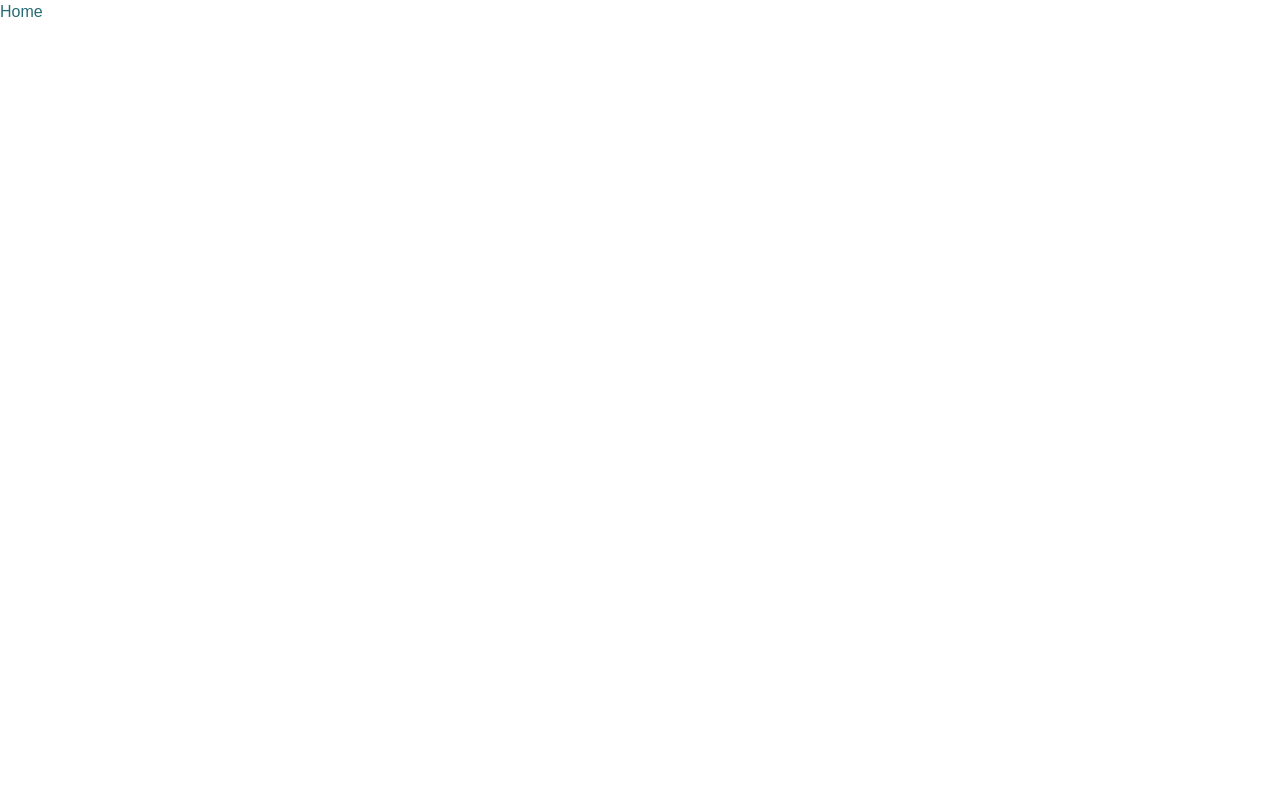
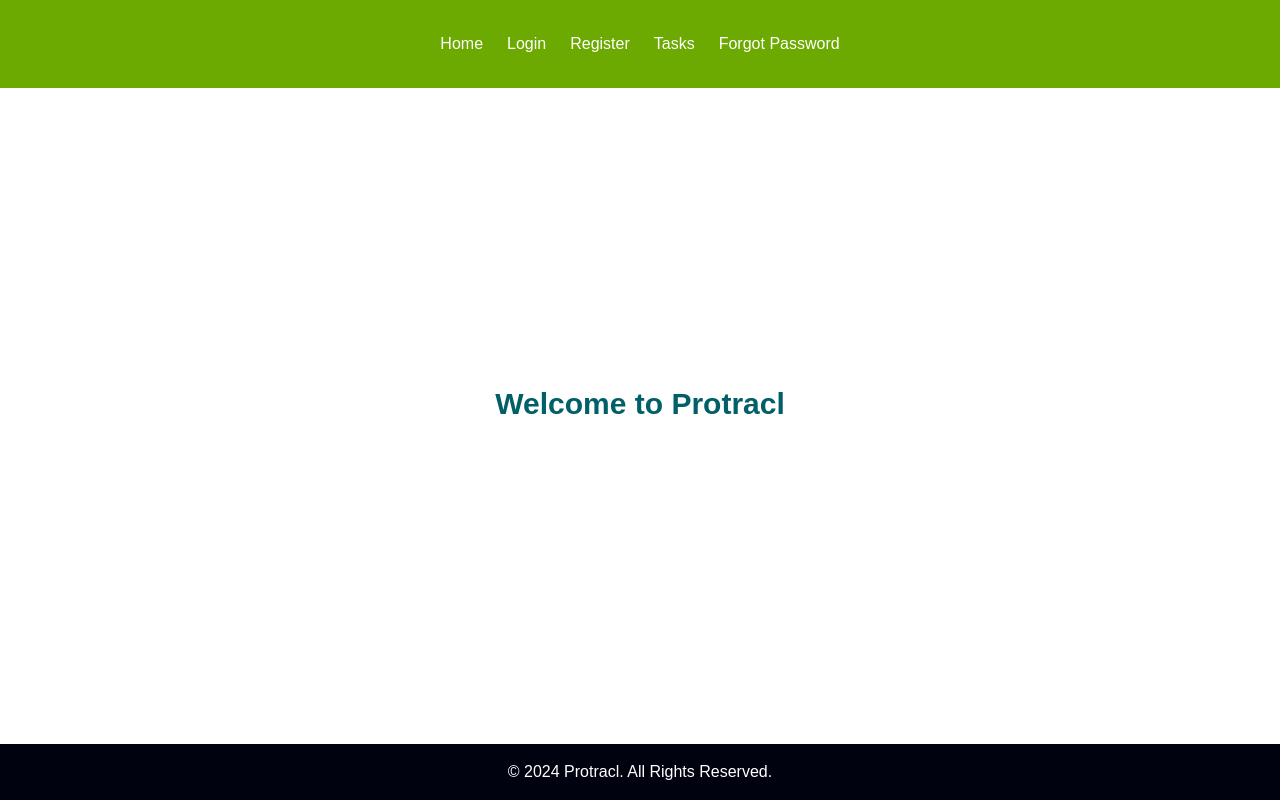
Before and after one commit to Njengah/Protracl, a Next.js app in the folder client/: page / in a window 1280 px wide. Built offline with nearby package versions, Linux system fonts and the light colour scheme.

Commit message:
Updated UI colors etc

```diff
--- /dev/null
+++ b/client/app/components/Footer.js
@@ -0,0 +1,9 @@
+const Footer = () => {
+  return (
+    <footer className="bg-customdarkblue text-white text-center p-4 mt-6">
+      <p>&copy; 2024 Protracl. All Rights Reserved.</p>
+    </footer>
+  );
+};
+
+export default Footer;
--- a/client/app/components/LoginForm.js
+++ b/client/app/components/LoginForm.js
@@ -55,7 +55,7 @@ const LoginForm = ({ onLogin }) => {
         />
       </div>
 
-      <button type="submit" className="btn">
+      <button type="submit" className="btn bg-customdarkbtn">
         Login
       </button>
     </form>
--- /dev/null
+++ b/client/app/components/Navbar.js
@@ -0,0 +1,37 @@
+import Link from "next/link";
+
+const Navbar = () => {
+  return (
+    <nav className="bg-customgreen p-8">
+      <ul className="flex space-x-6 justify-center text-white">
+        <li>
+          <Link href="/" className="hover:underline">
+            Home
+          </Link>
+        </li>
+        <li>
+          <Link href="/login" className="hover:underline">
+            Login
+          </Link>
+        </li>
+        <li>
+          <Link href="/register" className="hover:underline">
+            Register
+          </Link>
+        </li>
+        <li>
+          <Link href="/tasks" className="hover:underline">
+            Tasks
+          </Link>
+        </li>
+        <li>
+          <Link href="/forgot-password" className="hover:underline">
+            Forgot Password
+          </Link>
+        </li>
+      </ul>
+    </nav>
+  );
+};
+
+export default Navbar;
--- a/client/app/components/RegistrationForm.js
+++ b/client/app/components/RegistrationForm.js
@@ -68,7 +68,7 @@ const RegistrationForm = ({ onRegister }) => {
 
       <button
         type="submit"
-        className="w-full bg-blue-500 text-white py-2 rounded-lg"
+        className="w-full bg-customdarkbtn text-white py-2 rounded-lg"
       >
         Register
       </button>
--- /dev/null
+++ b/client/app/components/TaskForm.js
@@ -0,0 +1,64 @@
+// components/TaskForm.js
+
+"use client";
+
+import { useState } from "react";
+
+const TaskForm = ({ onAddTask }) => {
+  const [taskName, setTaskName] = useState("");
+  const [taskDescription, setTaskDescription] = useState("");
+
+  const handleSubmit = (e) => {
+    e.preventDefault();
+    if (taskName && taskDescription) {
+      onAddTask({ name: taskName, description: taskDescription });
+      setTaskName(""); // Clear input fields
+      setTaskDescription("");
+    } else {
+      alert("Please provide both task name and description.");
+    }
+  };
+
+  return (
+    <form onSubmit={handleSubmit} className="mb-6">
+      <div className="mb-4">
+        <label htmlFor="taskName" className="block text-sm font-semibold mb-2">
+          Task Name
+        </label>
+        <input
+          type="text"
+          id="taskName"
+          value={taskName}
+          onChange={(e) => setTaskName(e.target.value)}
+          className="w-full p-2 border rounded"
+          required
+        />
+      </div>
+
+      <div className="mb-4">
+        <label
+          htmlFor="taskDescription"
+          className="block text-sm font-semibold mb-2"
+        >
+          Task Description
+        </label>
+        <textarea
+          id="taskDescription"
+          value={taskDescription}
+          onChange={(e) => setTaskDescription(e.target.value)}
+          className="w-full p-2 border rounded"
+          required
+        />
+      </div>
+
+      <button
+        type="submit"
+        className="w-full bg-blue-500 text-white py-2 rounded-lg"
+      >
+        Add Task
+      </button>
+    </form>
+  );
+};
+
+export default TaskForm;
--- a/client/app/components/TaskList.js
+++ b/client/app/components/TaskList.js
@@ -0,0 +1,18 @@
+// components/TaskList.js
+
+const TaskList = ({ tasks }) => {
+  return (
+    <div>
+      <h3 className="text-lg font-semibold">Your Tasks</h3>
+      <ul className="list-disc pl-6">
+        {tasks.map((task, index) => (
+          <li key={index} className="mb-2">
+            <strong>{task.name}</strong>: {task.description}
+          </li>
+        ))}
+      </ul>
+    </div>
+  );
+};
+
+export default TaskList;
--- a/client/app/forgot-password/page.js
+++ b/client/app/forgot-password/page.js
@@ -49,7 +49,7 @@ const ResetPasswordRequest = () => {
 
           <button
             type="submit"
-            className="w-full bg-blue-500 text-white py-2 rounded-lg"
+            className="w-full bg-customdarkbtn text-white py-2 rounded-lg"
           >
             Request Reset
           </button>
--- a/client/app/globals.css
+++ b/client/app/globals.css
@@ -4,13 +4,19 @@
 
 :root {
   --background: #ffffff;
-  --foreground: #286b74;
+  --foreground: #005f67;
+  --accent: #cbe2f1;
+  --highlight: #e1f8fa;
+  --button: #005761;
 }
 
 @media (prefers-color-scheme: dark) {
   :root {
     --background: #cbe2f1;
-    --foreground: #010e0e;
+    --foreground: #00021b;
+    --accent: #004f58;
+    --highlight: #003843;
+    --button: #003b3f;
   }
 }
 
@@ -20,11 +26,10 @@ body {
   font-family: Arial, Helvetica, sans-serif;
 }
 
-
 .input {
   @apply w-full p-2 border border-gray-300 rounded-md focus:outline-none focus:ring-2 focus:ring-blue-500;
 }
 
 .btn {
-  @apply w-full py-2 bg-blue-500 text-white rounded-md hover:bg-blue-600;
+  @apply w-full py-2 bg-customdarkbtn text-white rounded-md hover:bg-teal-600;
 }
--- a/client/app/login/page.js
+++ b/client/app/login/page.js
@@ -27,7 +27,7 @@ const LoginPage = () => {
   };
 
   return (
-    <div className="flex items-center justify-center min-h-screen bg-gray-200">
+    <div className="flex items-center justify-center min-h-screen bg-[radial-gradient(ellipse_at_top,_var(--tw-gradient-stops))] from-[#91b0b8] to-[#ecf3ef]">
       <div className="bg-white p-8 rounded-lg shadow-lg w-96">
         <h2 className="text-2xl font-semibold mb-6">Protracl Login</h2>
         {error && <p className="text-red-500 mb-4">{error}</p>}
@@ -36,7 +36,7 @@ const LoginPage = () => {
           <div className="text-center text-sm">
             <a
               href="/forgot-password"
-              className="text-blue-500 hover:underline"
+              className="text-teal-500 hover:underline"
             >
               Forgot Password?
             </a>
@@ -44,7 +44,7 @@ const LoginPage = () => {
 
           <div className="text-center text-sm mt-2">
             <span>Don't have an account? </span>
-            <a href="/register" className="text-blue-500 hover:underline">
+            <a href="/register" className="text-teal-500 hover:underline">
               Register
             </a>
           </div>
--- a/client/app/page.js
+++ b/client/app/page.js
@@ -1,3 +1,18 @@
+"use client";
+
+import Navbar from "./components/Navbar";
+import Footer from "./components/Footer";
+
 export default function Home() {
-  return <div>Home</div>;
+  return (
+    <div className="min-h-screen flex flex-col">
+      <Navbar />
+
+      <div className="flex-grow flex justify-center items-center">
+        <div className="text-3xl font-semibold">Welcome to Protracl</div>
+      </div>
+
+      <Footer />
+    </div>
+  );
 }
--- a/client/app/tasks/page.js
+++ b/client/app/tasks/page.js
@@ -4,9 +4,14 @@ import { useState, useEffect } from "react";
 import { useRouter } from "next/navigation";
 import axios from "axios";
 
+// Import the TaskForm and TaskList components
+import TaskForm from "../components/TaskForm";
+import TaskList from "../components/TaskList";
+
 const TasksPage = () => {
   const [loading, setLoading] = useState(true);
   const [user, setUser] = useState(null);
+  const [tasks, setTasks] = useState([]); // State for storing tasks
   const router = useRouter();
 
   useEffect(() => {
@@ -34,12 +39,18 @@ const TasksPage = () => {
     router.push("/login");
   };
 
+  const handleAddTask = (task) => {
+    // Add task to the state
+    setTasks([...tasks, task]);
+  };
+
   if (loading) {
     return <div>Loading...</div>;
   }
 
   return (
     <div className="task-list">
+      {/* User Info and Logout Button */}
       <div className="flex justify-between items-center mb-6">
         <div>
           <h2 className="text-2xl font-semibold">Hello, {user?.full_name}</h2>
@@ -54,6 +65,12 @@ const TasksPage = () => {
       </div>
 
       <h2 className="text-2xl font-semibold mb-6">Tasks Management</h2>
+
+      {/* TaskForm to add a new task */}
+      <TaskForm onAddTask={handleAddTask} />
+
+      {/* TaskList to display tasks */}
+      <TaskList tasks={tasks} />
     </div>
   );
 };
--- a/client/tailwind.config.js
+++ b/client/tailwind.config.js
@@ -10,6 +10,10 @@ module.exports = {
       colors: {
         background: "var(--background)",
         foreground: "var(--foreground)",
+        customgreen: "#6caa01",
+        customdarkblue: "#01020f",
+        customcyan: "#01aa6b",
+        customdarkbtn: "#0c1f2a",
       },
     },
   },
```
